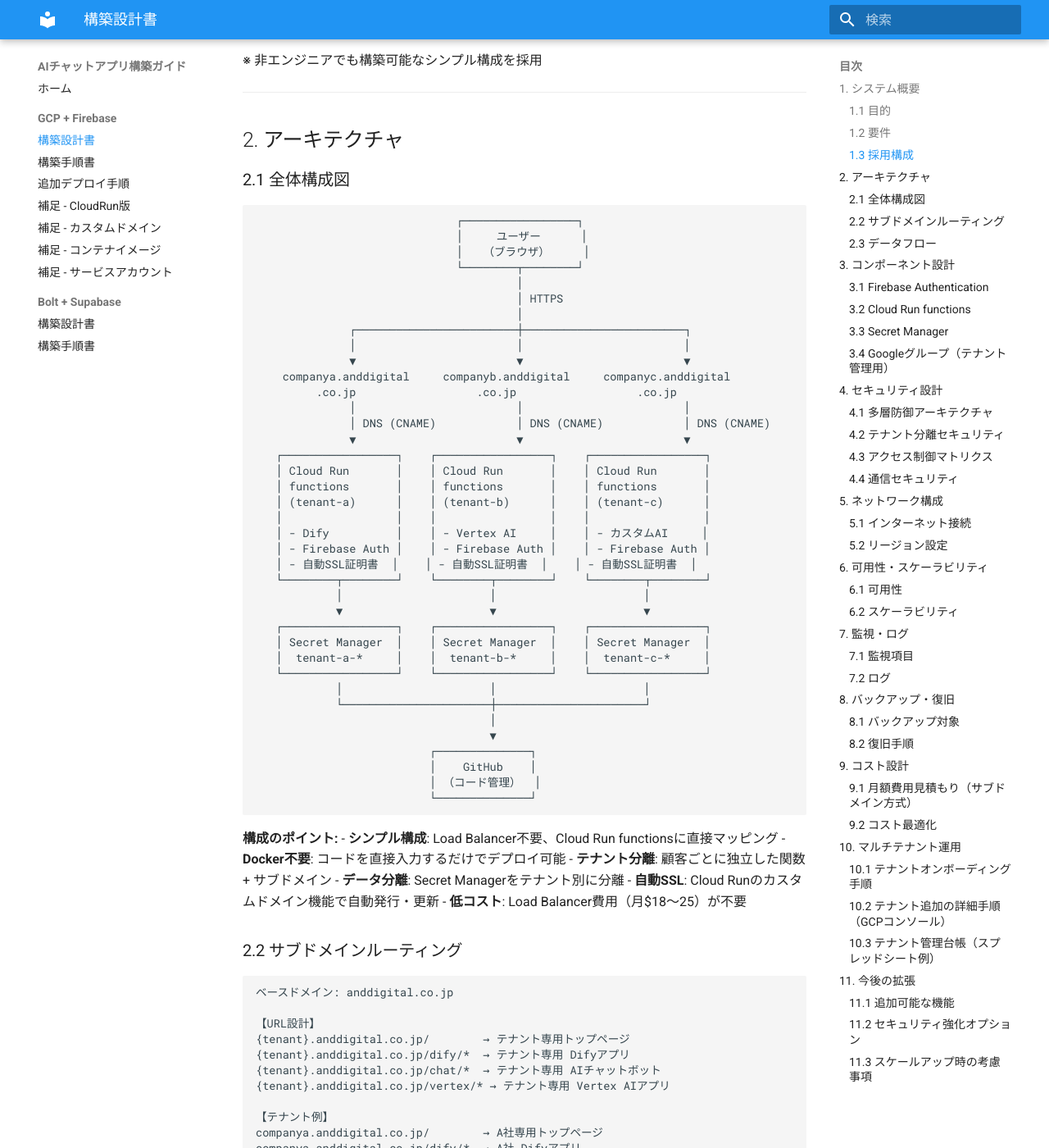
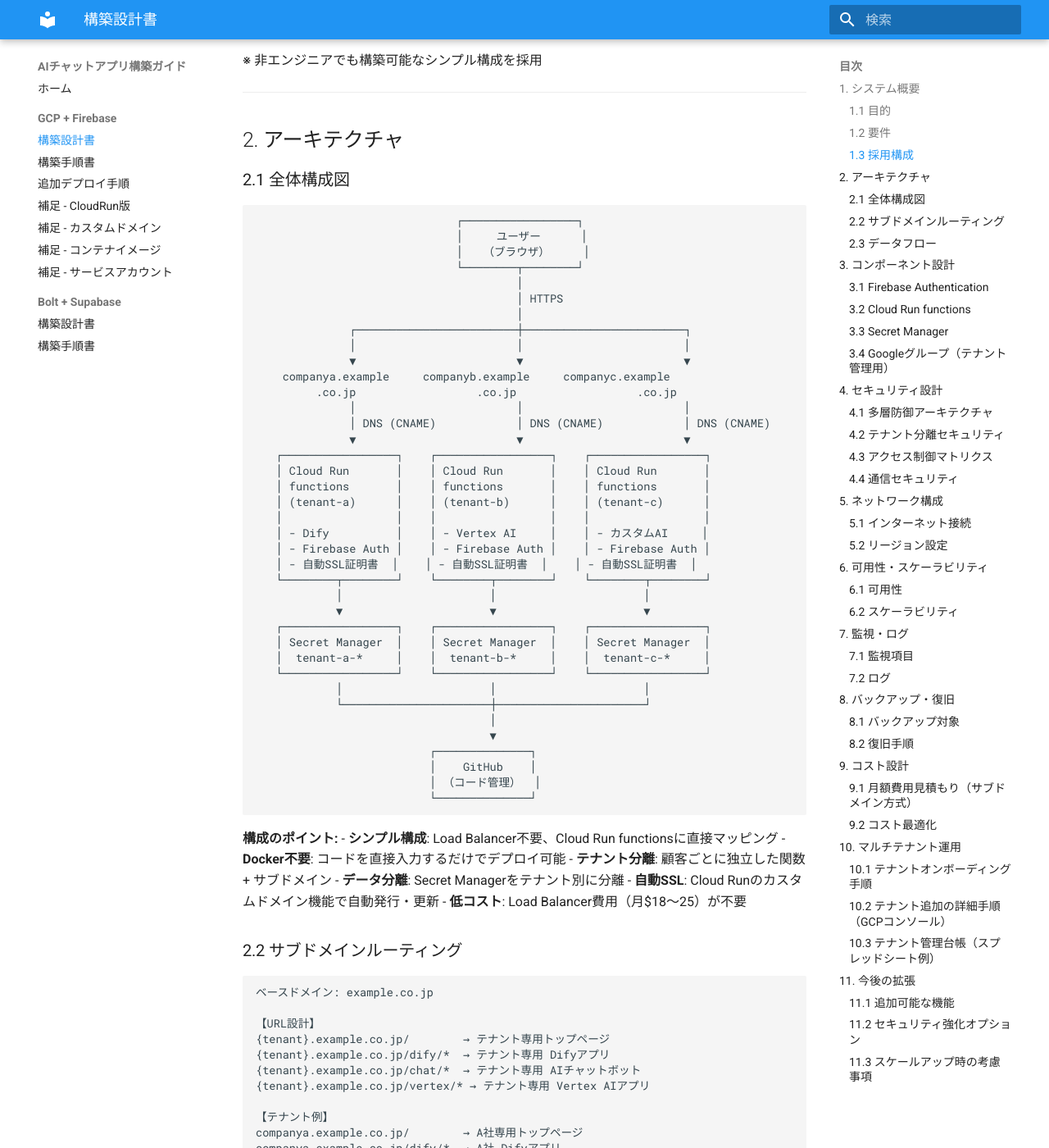
Before and after one commit to michihiro-316/ai-chat-docs, an MkDocs documentation site: the page built from docs/gcp-firebase/01_design.md, in a window 1280 px wide and 1400 px high, scrolled down 1202 px. Shown: the whole window at 82% size. Built offline with MkDocs 1.6.1 and Material for MkDocs 9.7.7, drawn with Linux system fonts in a browser that asks for light colours; some of the changed text lies outside the part shown.

Commit message:
fix: replace company name with example.co.jp

````diff
--- a/docs/gcp-firebase/01_design.md
+++ b/docs/gcp-firebase/01_design.md
@@ -52,7 +52,7 @@
               ┌────────────────────────┼────────────────────────┐
               │                        │                        │
               ▼                        ▼                        ▼
-    companya.anddigital     companyb.anddigital     companyc.anddigital
+    companya.example     companyb.example     companyc.example
          .co.jp                  .co.jp                  .co.jp
               │                        │                        │
               │ DNS (CNAME)            │ DNS (CNAME)            │ DNS (CNAME)
@@ -93,26 +93,26 @@
 ### 2.2 サブドメインルーティング
 
 ```
-ベースドメイン: anddigital.co.jp
+ベースドメイン: example.co.jp
 
 【URL設計】
-{tenant}.anddigital.co.jp/        → テナント専用トップページ
-{tenant}.anddigital.co.jp/dify/*  → テナント専用 Difyアプリ
-{tenant}.anddigital.co.jp/chat/*  → テナント専用 AIチャットボット
-{tenant}.anddigital.co.jp/vertex/* → テナント専用 Vertex AIアプリ
+{tenant}.example.co.jp/        → テナント専用トップページ
+{tenant}.example.co.jp/dify/*  → テナント専用 Difyアプリ
+{tenant}.example.co.jp/chat/*  → テナント専用 AIチャットボット
+{tenant}.example.co.jp/vertex/* → テナント専用 Vertex AIアプリ
 
 【テナント例】
-companya.anddigital.co.jp/        → A社専用トップページ
-companya.anddigital.co.jp/dify/*  → A社 Difyアプリ
-companyb.anddigital.co.jp/        → B社専用トップページ
-companyb.anddigital.co.jp/vertex/* → B社 Vertex AIアプリ
+companya.example.co.jp/        → A社専用トップページ
+companya.example.co.jp/dify/*  → A社 Difyアプリ
+companyb.example.co.jp/        → B社専用トップページ
+companyb.example.co.jp/vertex/* → B社 Vertex AIアプリ
 ```
 
 **DNS設定（テナント追加時）:**
 | サブドメイン | レコードタイプ | 値 |
 |-------------|---------------|-----|
-| companya.anddigital.co.jp | CNAME | Cloud Run サービスURL |
-| companyb.anddigital.co.jp | CNAME | Cloud Run サービスURL |
+| companya.example.co.jp | CNAME | Cloud Run サービスURL |
+| companyb.example.co.jp | CNAME | Cloud Run サービスURL |
 
 ※ Cloud Runの「カスタムドメインをマッピング」機能を使用
 
@@ -121,7 +121,7 @@
 ```
 【認証フロー】
 
-1. ユーザーが https://companya.anddigital.co.jp/ にアクセス
+1. ユーザーが https://companya.example.co.jp/ にアクセス
    │
    ▼
 2. DNS が Cloud Run functions (tenant-a) に解決
@@ -194,7 +194,7 @@
 | 最大インスタンス | 10（制限可能） |
 | タイムアウト | 300秒 |
 | 認証 | 未認証許可（Firebase Auth で制御） |
-| カスタムドメイン | `{tenant}.anddigital.co.jp` をマッピング |
+| カスタムドメイン | `{tenant}.example.co.jp` をマッピング |
 
 **デプロイ方法:**
 - GCPコンソールの Cloud Run →「関数を作成」からコードを直接入力
@@ -221,7 +221,7 @@
 | 項目 | 設定値 |
 |------|--------|
 | 役割 | テナントごとのユーザー一括管理 |
-| グループ例 | `ai-users-companya@anddigital.co.jp` |
+| グループ例 | `ai-users-companya@example.co.jp` |
 | 管理方法 | Google Workspace 管理コンソール or groups.google.com |
 | 用途 | Firebase Auth の許可ユーザー管理に使用 |
 
@@ -281,8 +281,8 @@
 │              サブドメイン分離                                  │
 │                                                             │
 │  - テナントごとに独立したサブドメイン + Cloud Run functions     │
-│  - companya.anddigital.co.jp → tenant-a 関数のみアクセス      │
-│  - companyb.anddigital.co.jp → tenant-b 関数のみアクセス      │
+│  - companya.example.co.jp → tenant-a 関数のみアクセス      │
+│  - companyb.example.co.jp → tenant-b 関数のみアクセス      │
 └─────────────────────────────────────────────────────────────┘
                               │
                               ▼
@@ -336,7 +336,7 @@
         │                     │                     │
         ▼                     ▼                     ▼
    companya.           companyb.            companyc.
-   anddigital.co.jp    anddigital.co.jp     anddigital.co.jp
+   example.co.jp    example.co.jp     example.co.jp
         │                     │                     │
         │ DNS (CNAME)         │ DNS (CNAME)         │ DNS (CNAME)
         │ + HTTPS (443)       │ + HTTPS (443)       │ + HTTPS (443)
@@ -499,7 +499,7 @@
 **手順4: カスタムドメインをマッピング**
 1. 作成した関数を開く
 2.「カスタムドメインをマッピング」をクリック
-3. ドメイン: `{tenant}.anddigital.co.jp` を入力
+3. ドメイン: `{tenant}.example.co.jp` を入力
 4. 表示されるCNAMEレコード情報をメモ
 
 **手順5: DNS設定**
@@ -513,8 +513,8 @@
 
 | テナントID | 会社名 | サブドメイン | 関数名 | 許可ドメイン | 利用AI | 契約開始日 | ステータス |
 |-----------|-------|-------------|--------|------------|--------|-----------|-----------|
-| tenant-a | A株式会社 | companya.anddigital.co.jp | ai-platform-tenant-a | @a-company.co.jp | Dify | 2025/01/01 | 稼働中 |
-| tenant-b | B株式会社 | companyb.anddigital.co.jp | ai-platform-tenant-b | @b-company.co.jp | Vertex AI | 2025/02/01 | 稼働中 |
+| tenant-a | A株式会社 | companya.example.co.jp | ai-platform-tenant-a | @a-company.co.jp | Dify | 2025/01/01 | 稼働中 |
+| tenant-b | B株式会社 | companyb.example.co.jp | ai-platform-tenant-b | @b-company.co.jp | Vertex AI | 2025/02/01 | 稼働中 |
 
 ---
 
````
Also changed, not shown: docs/gcp-firebase/03_deploy_cost.md (+2 -2 lines).
